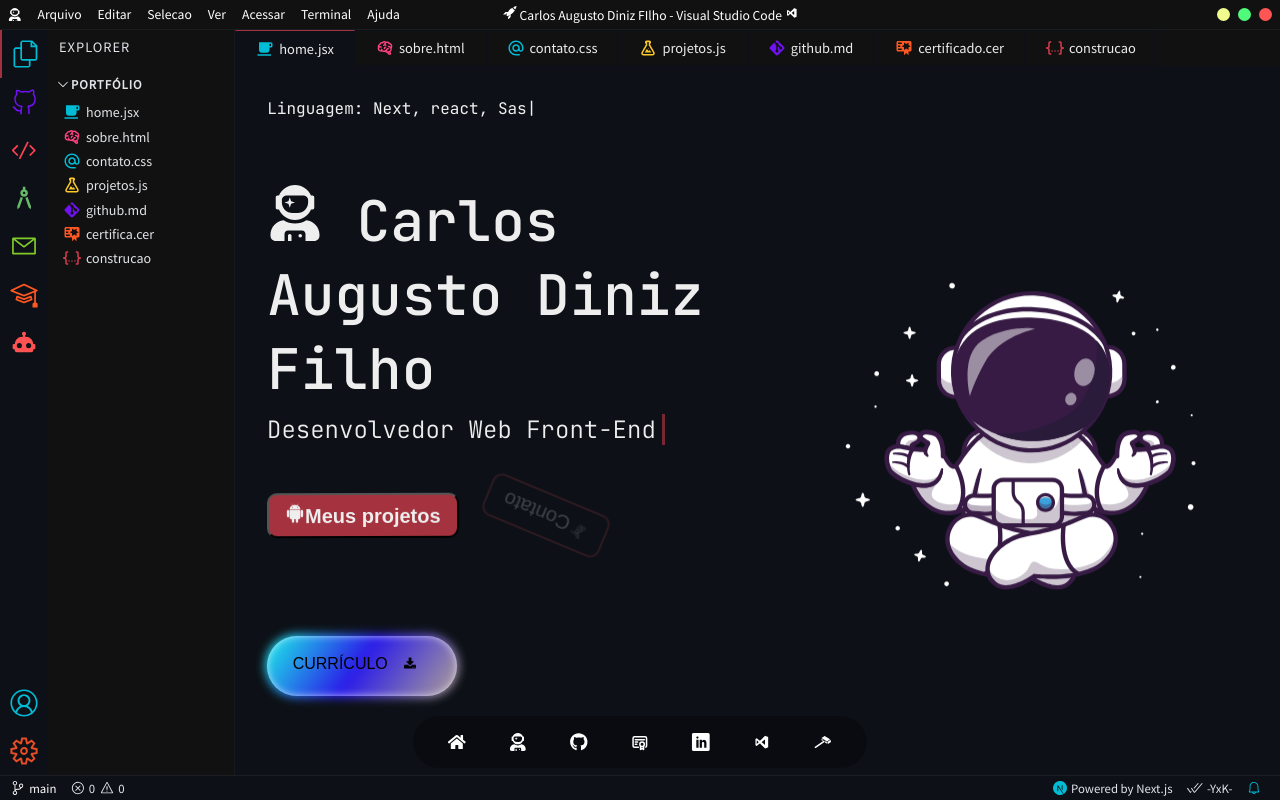
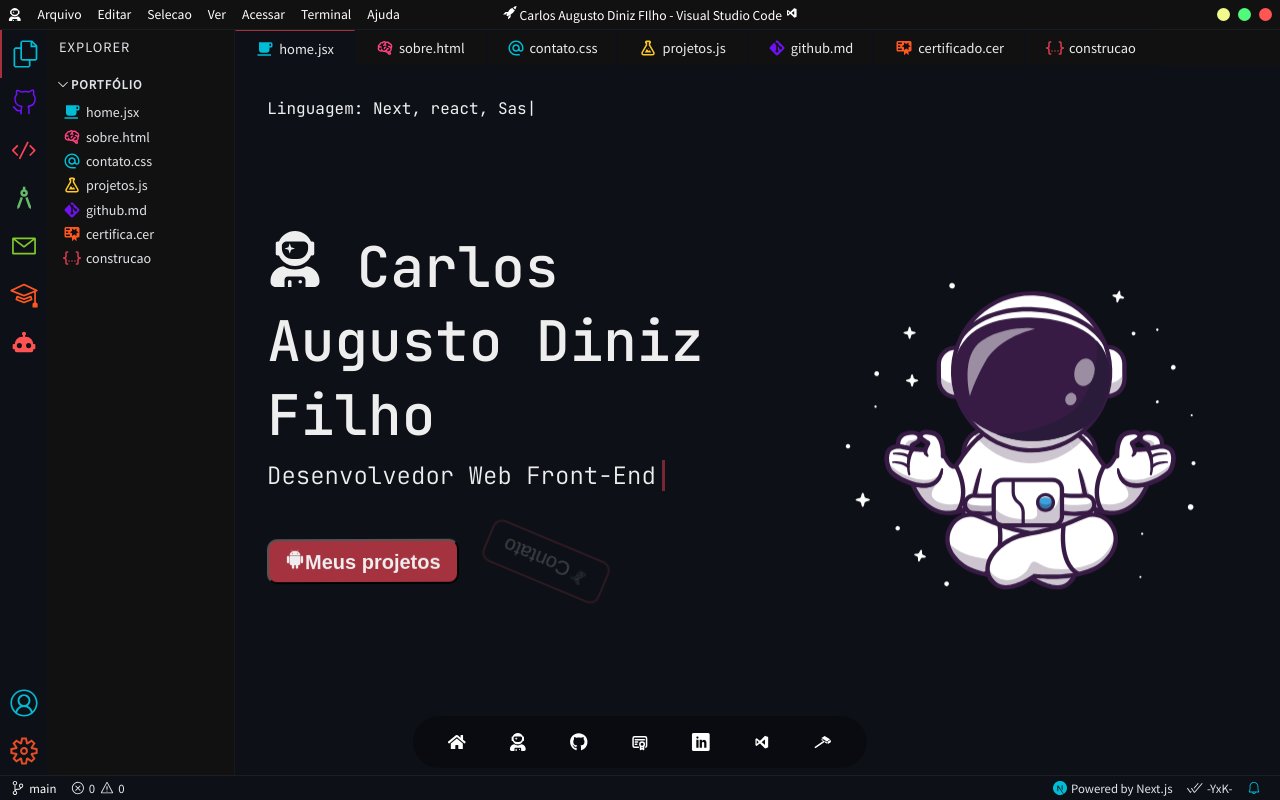
Before and after one commit to ysneshy/portfolio-carlos-filho, a Next.js app: page / in a window 1280 px wide. Built offline with nearby package versions, Linux system fonts and the light colour scheme.

Commit message:
upgrade29 :zap:

```diff
--- a/pages/index.jsx
+++ b/pages/index.jsx
@@ -69,7 +69,6 @@ export default function HomePage() {
               <button className={styles.outlined}><FaMailchimp />&nbsp;Troca tema</button>
               </Rotate>
             </Link>
-            <ButtonCV />
           </div>
           <div>
           </div>
```
